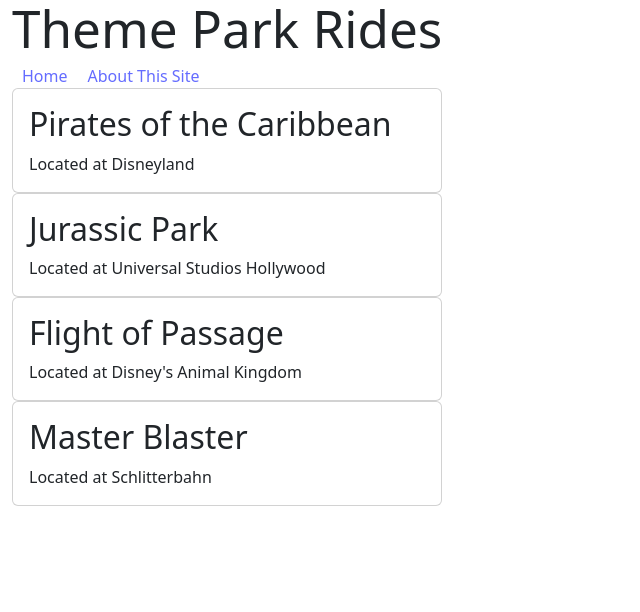
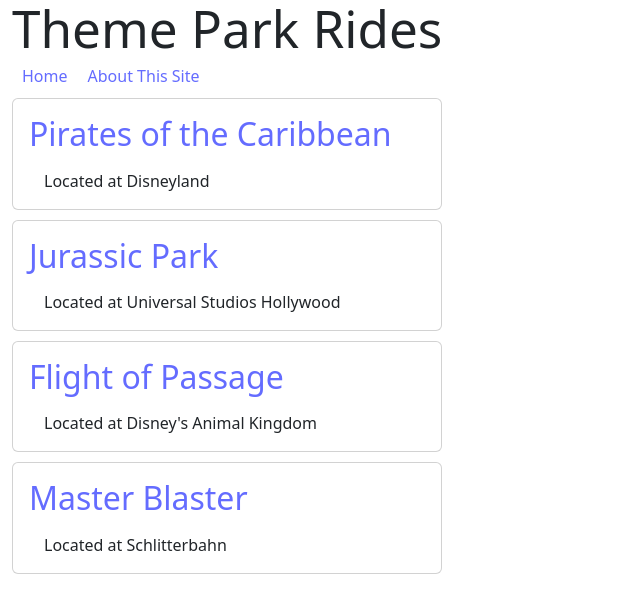
Before and after one commit to mnfmnfm/theme-park-rides, a React (Vite) app: page / in a window 1280 px wide. Shown: the top 612 px of the page, without its empty margins (0-640 px from the left). Built offline with nearby package versions, Linux system fonts and the light colour scheme.

Commit message:
demo complete

```diff
--- a/src/App.jsx
+++ b/src/App.jsx
@@ -1,8 +1,8 @@
-import rides from './assets/rides.json'
 import './App.css'
 import { Link, Route, Routes } from 'react-router'
 import About from './About'
 import Home from './Home'
+import Ride from './Ride'
 
 function App() {
 
@@ -17,8 +17,9 @@
       </header>
       <main>
         <Routes>
-          <Route path="/" element={<Home />} />
+          <Route index element={<Home />} />
           <Route path="/about" element={<About />} />
+          <Route path="/rides/:id" element={<Ride />} />
         </Routes>
       </main>
     </div>
--- a/src/Home.jsx
+++ b/src/Home.jsx
@@ -1,13 +1,16 @@
+import { Link } from "react-router";
 import rides from "./assets/rides.json"
 
 function Home() {
     return <div>
-                  {rides.map(r => <div key={r.id} className="card">
+        {rides.map(r => <div key={r.id} className="card">
             <div className="card-body">
-            <h2 className="card-title">{r.name}</h2>
+                <Link to={`/rides/${r.id}`}>
+                    <h2 className="card-title">{r.name}</h2>
+                </Link>
             <p className="card-text">Located at {r.park}</p>
             </div>
-          </div>)}
+        </div>)}
     </div>
 }
 
--- /dev/null
+++ b/src/Ride.jsx
@@ -0,0 +1,15 @@
+import { useParams } from "react-router";
+import useRide from "./useRide";
+
+function Ride() {
+    const {id} = useParams();
+    const rideInfo = useRide(id);
+
+    return <div>
+        <h2>{rideInfo.name}</h2>
+        <p>{rideInfo.name} is located at {rideInfo.park}. It's a great ride!</p>
+        <img src={rideInfo.image} alt={`${rideInfo.name}`} />
+    </div>
+}
+
+export default Ride;
--- a/src/assets/rides.json
+++ b/src/assets/rides.json
@@ -1,21 +1,21 @@
 [
     {
-        "id": 1,
+        "id": "1",
         "name": "Pirates of the Caribbean",
         "park": "Disneyland",
         "image": "https://live.staticflickr.com/5147/5639153165_6bc13af530_h.jpg"
     }, {
-        "id": 2,
+        "id": "2",
         "name": "Jurassic Park",
         "park": "Universal Studios Hollywood",
         "image": "https://live.staticflickr.com/448/18169982934_b19ee24608_h.jpg"
     }, {
-        "id": 3,
+        "id": "3",
         "name": "Flight of Passage",
         "park": "Disney's Animal Kingdom",
         "image": "https://upload.wikimedia.org/wikipedia/commons/f/f1/Avatar_Flight_of_Passage_%2833825577724%29.jpg"
     }, {
-        "id": 4,
+        "id": "4",
         "name": "Master Blaster",
         "park": "Schlitterbahn",
         "image": "https://i0.wp.com/allthewriteplaces.com/wp-content/uploads/2018/06/snbw-masterblaster.jpg?resize=1200%2C1200&ssl=1"
--- a/src/index.css
+++ b/src/index.css
@@ -74,3 +74,11 @@
 .container {
   min-height: 100vh;
 }
+
+main p {
+  margin: 15px;
+}
+
+.card {
+  margin: 10px 0;
+}
--- /dev/null
+++ b/src/useRide.jsx
@@ -0,0 +1,13 @@
+import rides from './assets/rides.json'
+
+function useRide(id) {
+    // in a real application
+    // this would likely make a fetch call or do other side effect work
+    // so it's written as a custom hook here to feel normal
+    // but it's not actually doing anything hook-y
+    // so I fully admit that it could just be a function
+    // but it feels so nice to make it look like a hook
+    return rides.find(x => x.id === id);
+}
+
+export default useRide;
```
